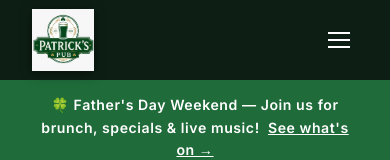
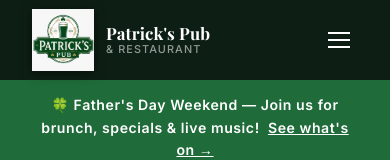
Before and after one commit to Craven9/Patricks-Pub-And-Restaurant, a plain HTML site: page index.html in a window 390 px wide. Shown: the top 160 px of the page. Drawn offline with nearby package versions, Linux system fonts and the light colour scheme.

Commit message:
Change nav logo text display to flex on mobile

```diff
--- a/index.html
+++ b/index.html
@@ -404,7 +404,7 @@
   @media (max-width: 900px) {
     .nav-links { display: none; }
     .hamburger { display: block; }
-    .nav-logo-text { display: none; }
+    .nav-logo-text { display: flex; }
     .about-grid { grid-template-columns: 1fr; gap: 2.5rem; }
     .features-grid { grid-template-columns: 1fr; }
     .menu-grid { grid-template-columns: 1fr; }
```
